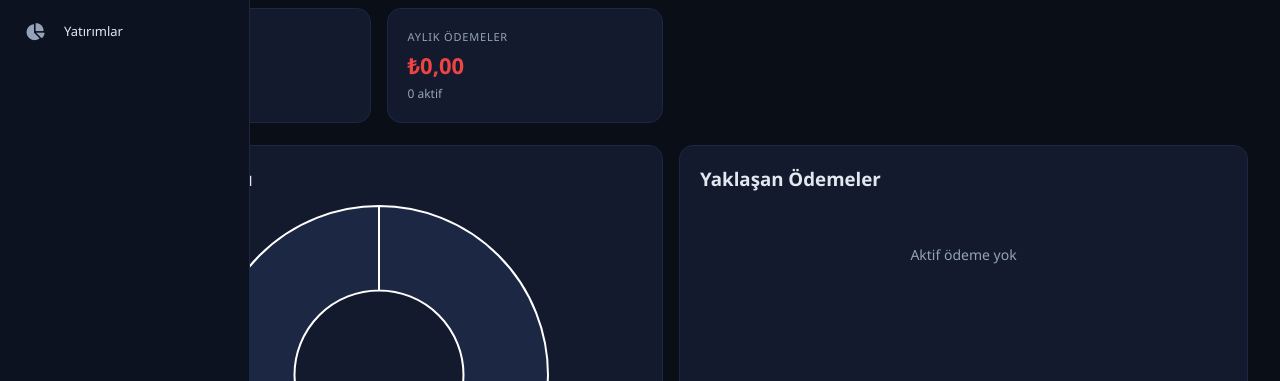
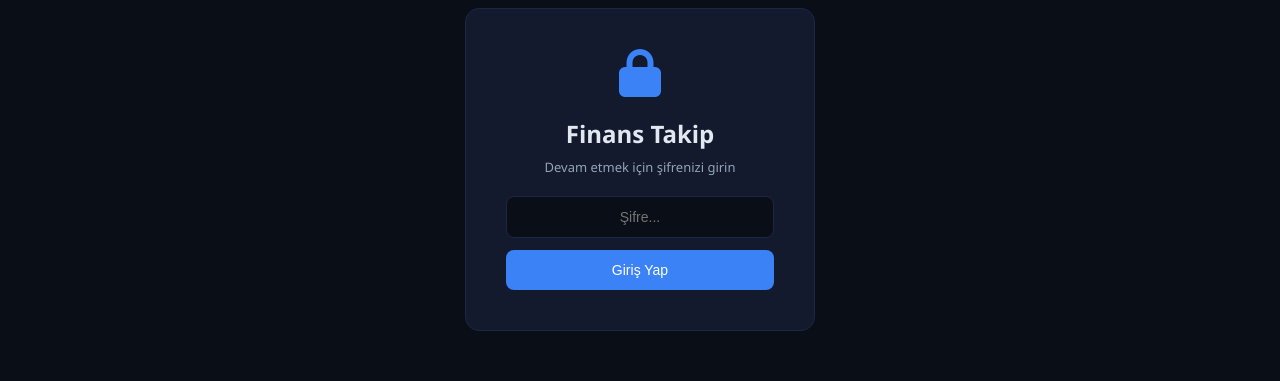
Before and after one commit to zknorcun215/finans2, a plain HTML site: page index.html in a window 1280 px wide. Shown: the part 231-612 px from the top of the page. Drawn offline with nearby package versions, Linux system fonts and the light colour scheme.

Commit message:
Update index.html

```diff
--- a/index.html
+++ b/index.html
@@ -100,6 +100,30 @@ table.dt tr:hover td{background:rgba(59,130,246,.04)}
 </style>
 </head>
 <body>
+
+<!-- ŞİFRE EKRANI BAŞLANGIÇ -->
+<div id="lockScreen" style="display:flex;position:fixed;inset:0;background:#0a0e17;z-index:99999;justify-content:center;align-items:center">
+<div style="background:#131a2e;border:1px solid #1c2744;border-radius:14px;padding:40px;text-align:center;width:350px">
+<i class="fas fa-lock" style="font-size:48px;color:#3b82f6;margin-bottom:20px;display:block"></i>
+<h2 style="margin-bottom:8px;color:#e2e8f0">Finans Takip</h2>
+<p style="color:#94a3b8;font-size:13px;margin-bottom:20px">Devam etmek için şifrenizi girin</p>
+<input type="password" id="lockPass" placeholder="Şifre..." style="width:100%;padding:12px;background:#0a0e17;border:1px solid #1c2744;border-radius:8px;color:#e2e8f0;font-size:14px;margin-bottom:12px;text-align:center" onkeydown="if(event.key==='Enter')unlock()">
+<button onclick="unlock()" style="width:100%;padding:12px;background:#3b82f6;color:#fff;border:none;border-radius:8px;font-size:14px;cursor:pointer;font-weight:500">Giriş Yap</button>
+<p id="lockErr" style="color:#ef4444;font-size:12px;margin-top:10px;display:none">Yanlış şifre!</p>
+</div>
+</div>
+<script>
+function unlock(){
+  var sifre = "BurayaSifreniYaz";
+  if(document.getElementById('lockPass').value==='rq_b!6Xq'){
+    document.getElementById('lockScreen').style.display='none';
+  }else{
+    document.getElementById('lockErr').style.display='block';
+    document.getElementById('lockPass').value='';
+  }
+}
+</script>
+<!-- ŞİFRE EKRANI BİTİŞ -->
 
 <nav id="sb">
 <div class="sl"><i class="fas fa-chart-line"></i><span>Finans Takip</span></div>
```
